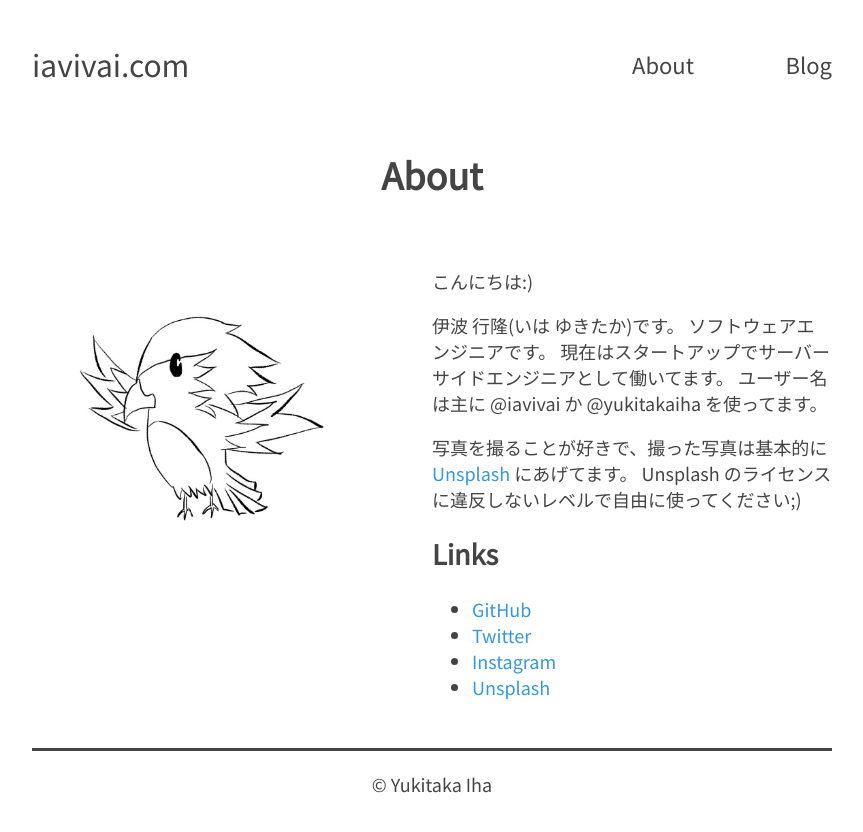
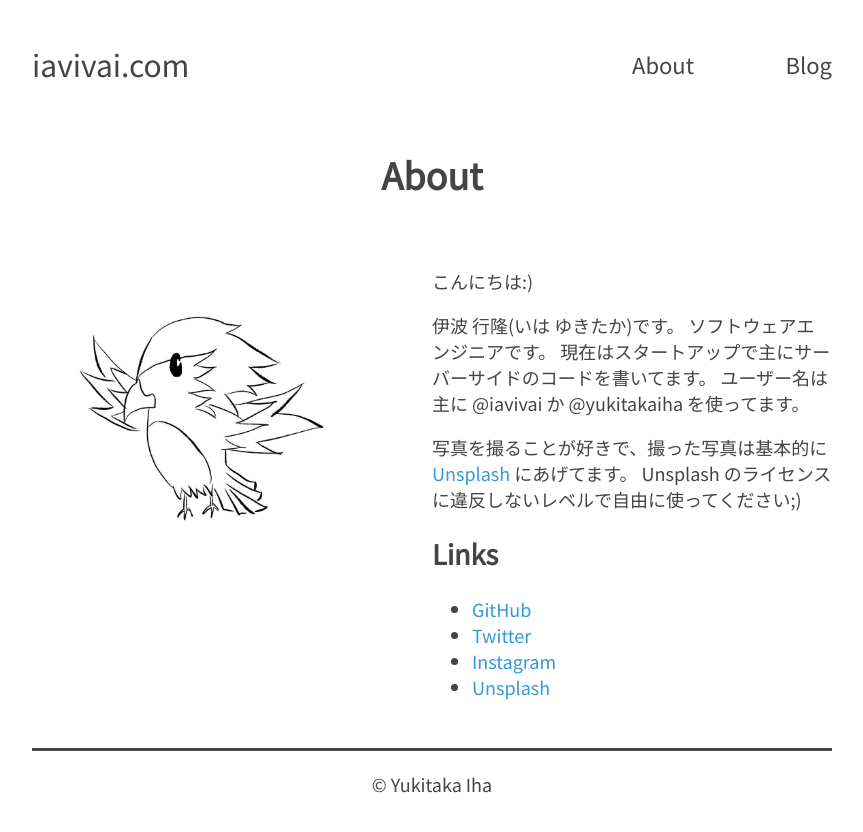
Before and after one commit to iavivai/iavivai.com, a Jekyll site: the page built from about.html, in a window 1280 px wide. Shown: the top 832 px of the page, without its empty margins (208-1071 px from the left). Built offline with Jekyll 4.4.1, drawn with Linux system fonts in a browser that asks for light colours.

Commit message:
Update about.

```diff
--- a/about.html
+++ b/about.html
@@ -14,7 +14,7 @@
     <p>
       伊波 行隆(いは ゆきたか)です。
       ソフトウェアエンジニアです。
-      現在はスタートアップでサーバーサイドエンジニアとして働いてます。
+      現在はスタートアップで主にサーバーサイドのコードを書いてます。
       ユーザー名は主に @iavivai か @yukitakaiha を使ってます。
     </p>
     <p>
```
